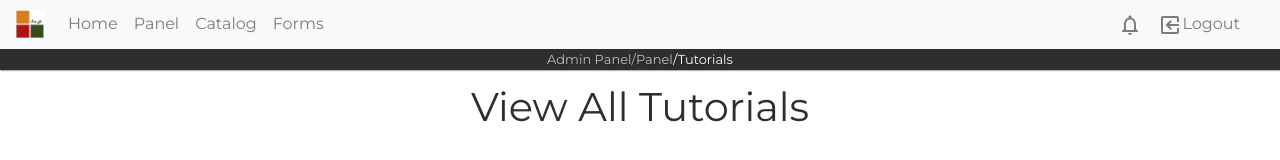
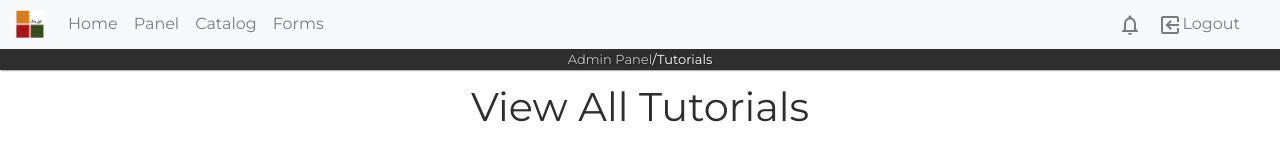
Before and after one commit to taimoortt/apnay-rung-deployed, a React (Create React App) app: page /Tutorials in a window 1280 px wide. Shown: the top 160 px of the page. Built offline with nearby package versions, Linux system fonts and the light colour scheme; no server answers; sample sign-in values are in the browser's storage.

Commit message:
Updated memory bar for View All Tutorials

```diff
--- a/src/Tutorials.js
+++ b/src/Tutorials.js
@@ -117,7 +117,7 @@ const Tutorials = () =>{
     <div>
       {checkSession()}
       <AdminNavbar />
-      <Memory panel="Admin Panel" page="Panel" current="Tutorials" />
+      <Memory panel="Admin Panel" page="" current="Tutorials" />
       <div className="min-height-div">
       <h1>View All Tutorials </h1>
       <div className="table-responsive">
```
